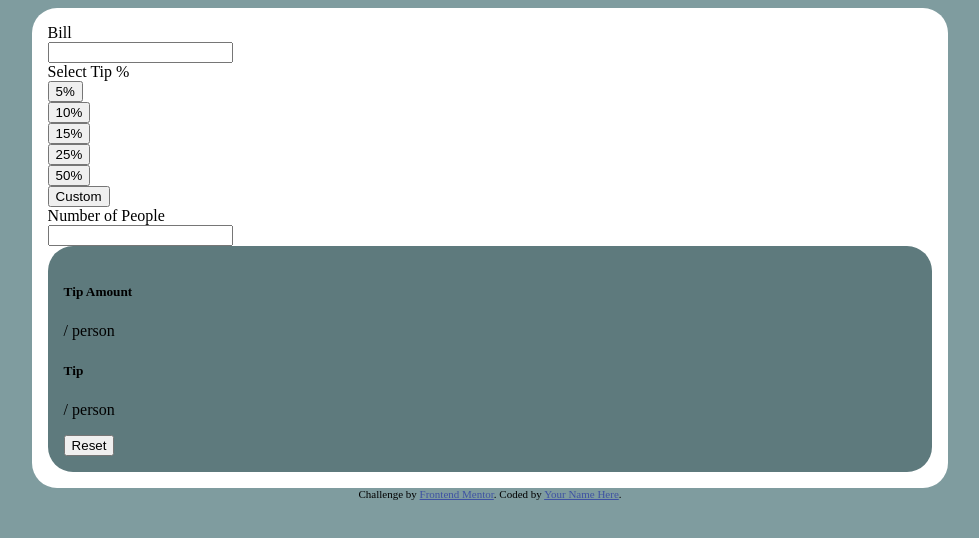
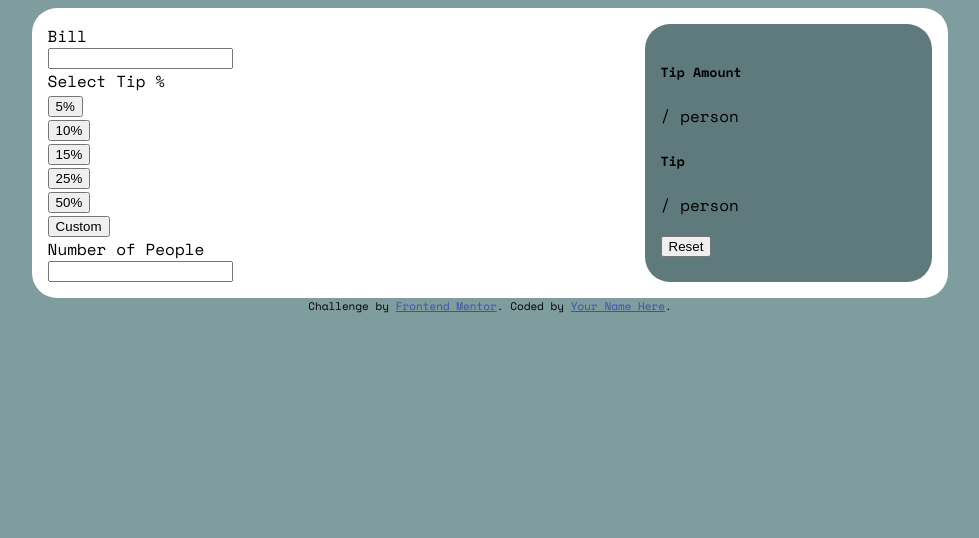
Before and after one commit to loganthomsen14/tip-calculator-app-main, a plain HTML site: page index.html in a window 1280 px wide. Shown: the whole page, without its empty margins (150-1129 px from the left). Drawn offline with nearby package versions, Linux system fonts and the light colour scheme.

Commit message:
Update style.

```diff
--- a/index.html
+++ b/index.html
@@ -19,6 +19,7 @@
 <body>
 
   <div class="container">
+    <div class="card-1">
       <div class="bill">
         <label for="bill">Bill</label>
         <input type="number" name="bill" id="bill">
@@ -48,6 +49,9 @@
         <label for="people">Number of People</label>
         <input type="number" name="people" id="people">
       </div>
+    </div>
+
+    <div class="card-2">
       <div class="total">
         <div class="amount">
           <h5>Tip Amount</h5>
@@ -62,6 +66,7 @@
         </div>
       </div>
     </div>
+  </div>
 
   <div class="attribution">
     Challenge by <a href="https://www.frontendmentor.io?ref=challenge" target="_blank">Frontend Mentor</a>.
--- a/styles/styles.css
+++ b/styles/styles.css
@@ -1,8 +1,11 @@
 body {
     background-color: hsl(184, 14%, 56%);
+    font-family: 'Space Mono';
 }
 
 .container {
+    display: flex;
+    flex-direction: row;
     background-color: white;
     width: 70%;
 
@@ -11,10 +14,15 @@ body {
     border-radius: 25px;
 }
 
-.total {
+.card-1 {
+    width: 70%;
+}
+
+.card-2 {
     background-color: hsl(186, 14%, 43%);
     border-radius: 25px;
     padding: 1rem;
+    width: 30%;
 }
 
 input, label {
```
Lines whose indentation alone changed are shown as unchanged.
